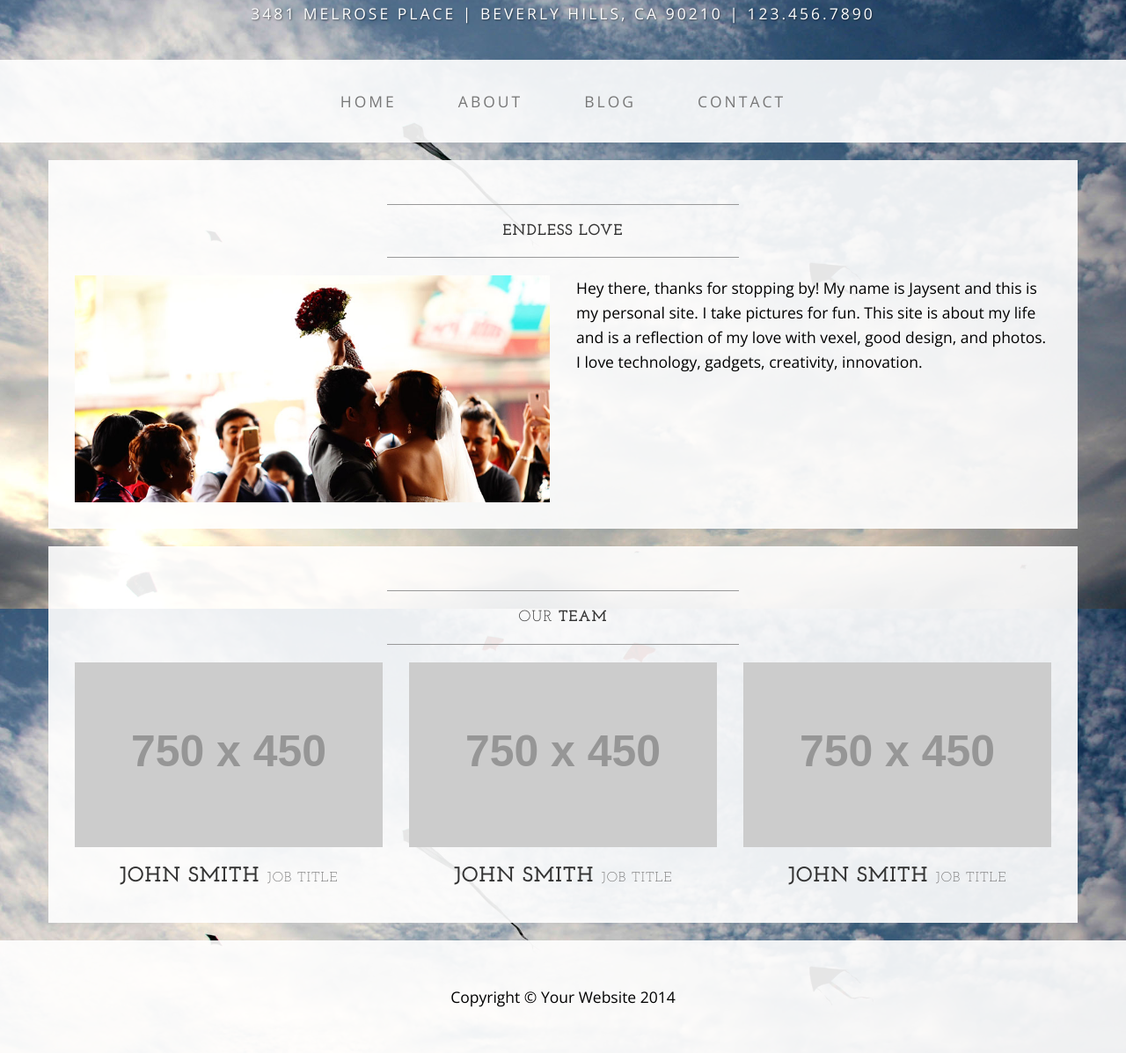
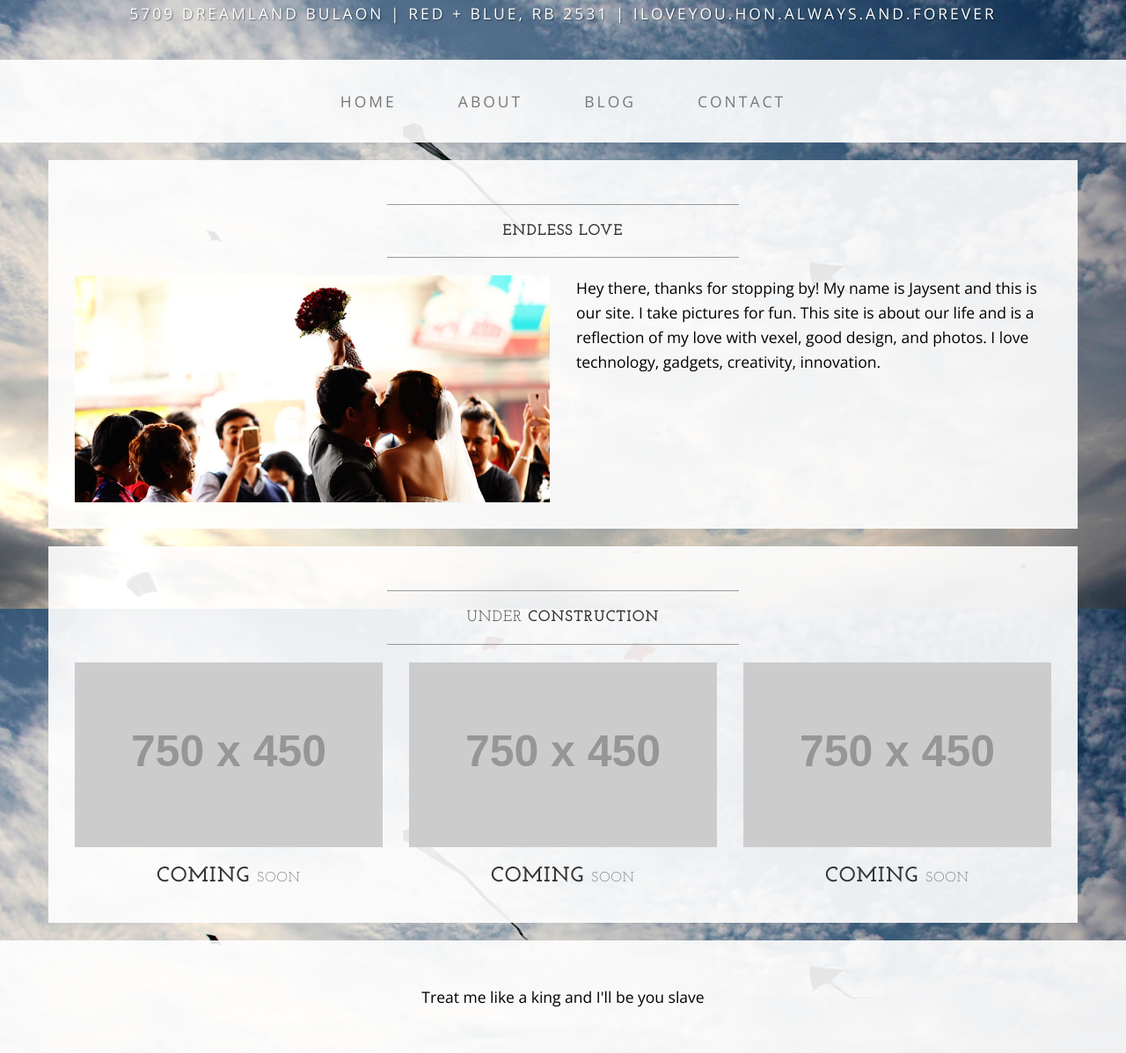
Before and after one commit to Jaysent/jaysent.github.io, a plain HTML site: page about.html in a window 1280 px wide. Shown: the part 108-1305 px from the top of the page at 88% size. Drawn offline with nearby package versions, Linux system fonts and the light colour scheme; placeholder pictures from the web are drawn by us.

Commit message:
Update about.html

```diff
--- a/about.html
+++ b/about.html
@@ -33,7 +33,7 @@
 <body>
 
     <div class="brand">Jaysent & Ruth</div>
-    <div class="address-bar">3481 Melrose Place | Beverly Hills, CA 90210 | 123.456.7890</div>
+    <div class="address-bar">5709 Dreamland Bulaon | Red + Blue, RB 2531 | iloveyou.hon.always.and.forever</div>
 
     <!-- Navigation -->
     <nav class="navbar navbar-default" role="navigation">
@@ -86,7 +86,7 @@
                     <img class="img-responsive img-border-left" src="img/slide-2.jpg" alt="">
                 </div>
                 <div class="col-md-6">
-                    <p>Hey there, thanks for stopping by! My name is Jaysent and this is my personal site. I take pictures for fun. This site is about my life and is a reflection of my love with vexel, good design, and photos. I love technology, gadgets, creativity, innovation.</p>
+                    <p>Hey there, thanks for stopping by! My name is Jaysent and this is our site. I take pictures for fun. This site is about our life and is a reflection of my love with vexel, good design, and photos. I love technology, gadgets, creativity, innovation.</p>
                     <p></p>
                     <p></p>
                 </div>
@@ -98,27 +98,27 @@
             <div class="box">
                 <div class="col-lg-12">
                     <hr>
-                    <h2 class="intro-text text-center">Our
-                        <strong>Team</strong>
+                    <h2 class="intro-text text-center">Under
+                        <strong>Construction</strong>
                     </h2>
                     <hr>
                 </div>
                 <div class="col-sm-4 text-center">
                     <img class="img-responsive" src="http://placehold.it/750x450" alt="">
-                    <h3>John Smith
-                        <small>Job Title</small>
+                    <h3>Coming
+                        <small>Soon</small>
                     </h3>
                 </div>
                 <div class="col-sm-4 text-center">
                     <img class="img-responsive" src="http://placehold.it/750x450" alt="">
-                    <h3>John Smith
-                        <small>Job Title</small>
+                    <h3>Coming
+                        <small>Soon</small>
                     </h3>
                 </div>
                 <div class="col-sm-4 text-center">
                     <img class="img-responsive" src="http://placehold.it/750x450" alt="">
-                    <h3>John Smith
-                        <small>Job Title</small>
+                    <h3>Coming
+                        <small>Soon</small>
                     </h3>
                 </div>
                 <div class="clearfix"></div>
@@ -132,7 +132,7 @@
         <div class="container">
             <div class="row">
                 <div class="col-lg-12 text-center">
-                    <p>Copyright &copy; Your Website 2014</p>
+                    <p>Treat me like a king and I'll be you slave</p>
                 </div>
             </div>
         </div>
```
